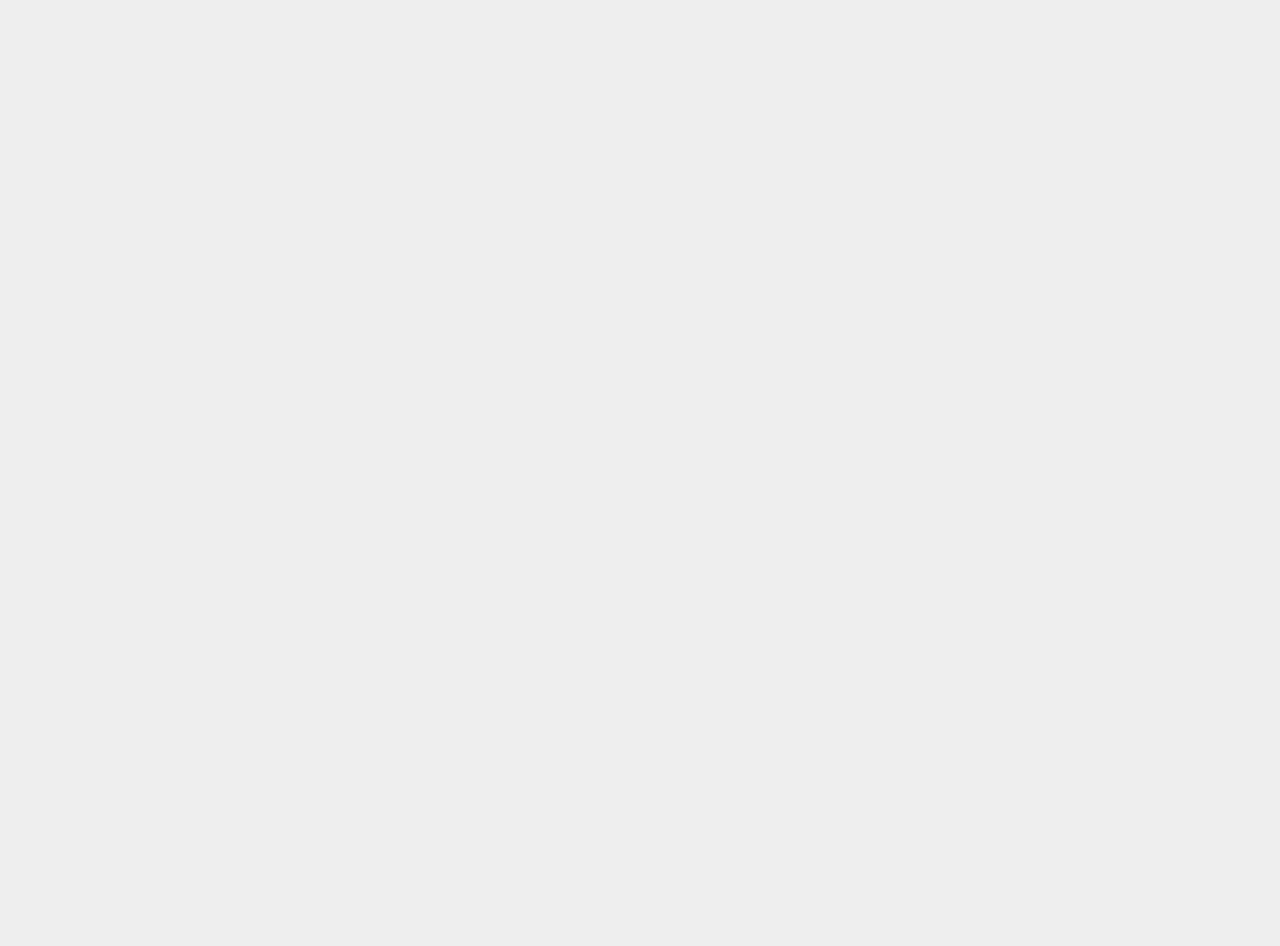
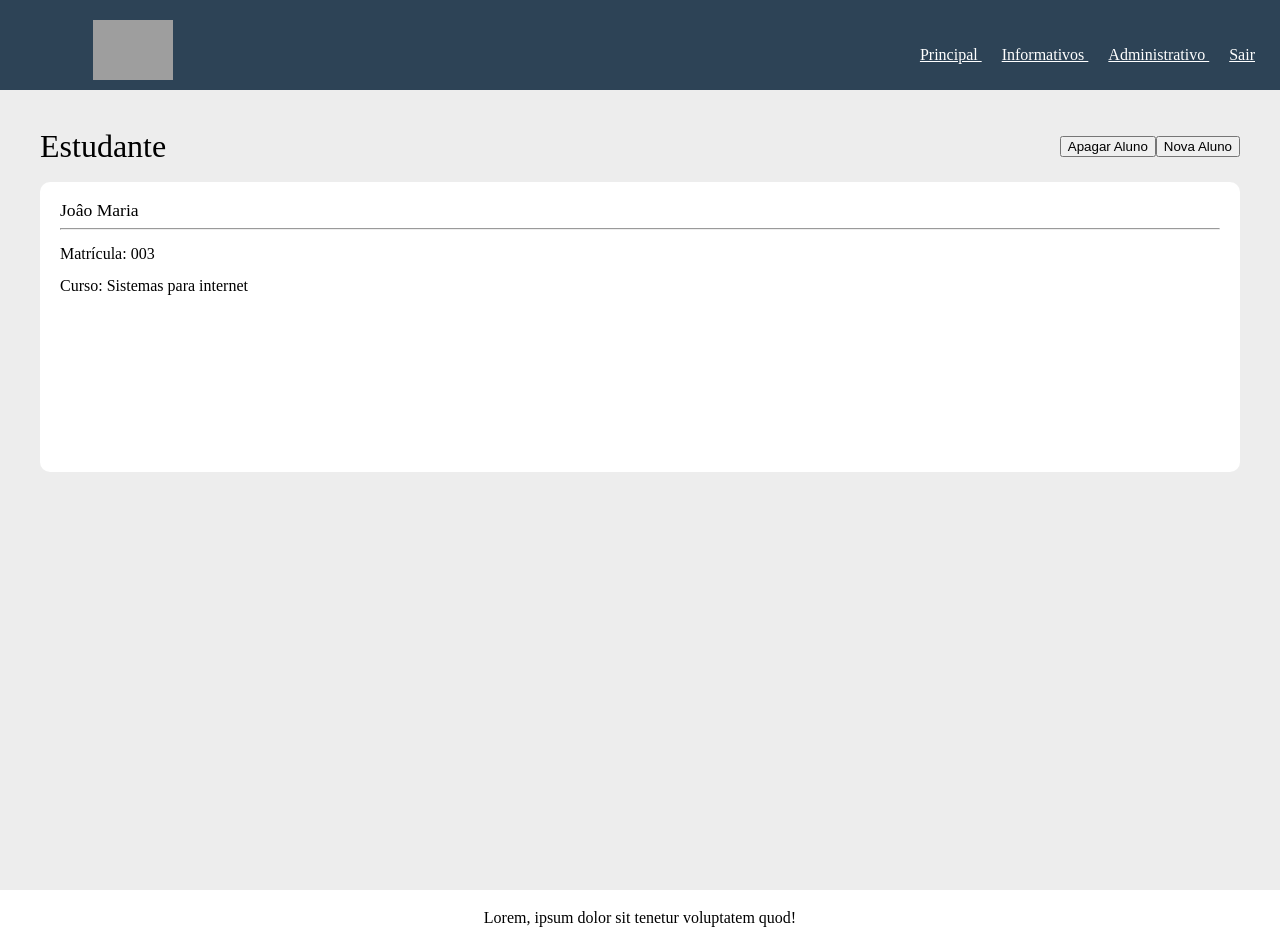
Before and after one commit to neliofrazao/hands-on-react, a React (Create React App) app: page /aluno/3 in a window 1280 px wide. Before the commit this address had no page. Before the commit the page ends 800 px from the top, so only its background shows below. Built offline with nearby package versions, Linux system fonts and the light colour scheme; data requests are answered from the project's data file; grey boxes are pictures that could not be loaded.

Commit message:
apagando alunos

```diff
--- a/db.json
+++ b/db.json
@@ -1,20 +1,8 @@
 {
   "alunos": [
     {
-      "name": "Sara Novaes",
-      "registration": "002",
-      "course": "Sistemas para internet",
-      "id": 1
-    },
-    {
-      "name": "Patrícia Marcela",
+      "name": "Joâo Maria",
       "registration": "003",
-      "course": "Sistemas para internet",
-      "id": 2
-    },
-    {
-      "name": "Joâo Maria",
-      "registration": "004",
       "course": "Sistemas para internet",
       "id": 3
     }
--- a/src/App.js
+++ b/src/App.js
@@ -3,14 +3,16 @@ import Main  from './pages/main'
 import Newsletter from './pages/newsletter/newsletter';
 import Admin from './pages/admin';
 import { Routes, Route } from "react-router-dom";
+import StudentDetail from './pages/student-detail';
 
 function App() {
   return (
     <Routes>
       <Route path="/" element={<LayoutContainer />}>
         <Route index element={<Main />} />
-        <Route path="/informativo" element={<Newsletter />} />
-        <Route path="/administrativo" element={<Admin />} />
+        <Route path="informativo" element={<Newsletter />} />
+        <Route path="administrativo" element={<Admin />} />
+        <Route path="aluno/:id" element={<StudentDetail />} />
       </Route>
     </Routes>
   );
--- a/src/components/layout-container/index.js
+++ b/src/components/layout-container/index.js
@@ -8,8 +8,8 @@ const LayoutContainer = () => (
       <img src={Logo} alt="Sistema de Controle Acadêmico" className="header__logo" />
       <nav className="nav-header">
         <Link className="nav-header__link" to='/'>Principal </Link>
-        <Link className="nav-header__link" to='/informativo'>Informativos </Link>
-        <Link className="nav-header__link" to='/administrativo'>Administrativo </Link>
+        <Link className="nav-header__link" to='informativo'>Informativos </Link>
+        <Link className="nav-header__link" to='administrativo'>Administrativo </Link>
         <Link className="nav-header__link" to='/'>Sair </Link>
       </nav>
     </header>
--- a/src/components/student-list/index.js
+++ b/src/components/student-list/index.js
@@ -1,9 +1,10 @@
-import { useState, useEffect, useCallback} from 'react'
+import { useState, useEffect} from 'react'
 import SectionWrapper from '../../shared/section-wrapper'
 import InfoCardList from '../../shared/infor-card-list'
 import InfoCard from '../../shared/info-card'
 import http  from '../../utils/http'
 import './StudentList.css'
+import { Link } from 'react-router-dom'
 
 
 const StudentList = () => {
@@ -66,6 +67,7 @@ const StudentList = () => {
             <li>Matrícula: {item.registration}</li>
             <li>Curso: {item.course}</li>
           </ul>
+          <Link to={`aluno/${item.id}`}>Detalhamento do aluno</Link>
         </InfoCard>
         )) : <p>Nenhum Aluno Cadastrado</p>
       }
--- /dev/null
+++ b/src/pages/student-detail/index.js
@@ -0,0 +1,53 @@
+import {useState, useEffect} from 'react'
+import { useParams, useNavigate  } from "react-router-dom"
+import SectionWrapper from "../../shared/section-wrapper"
+import http from '../../utils/http'
+import InfoCard from '../../shared/info-card'
+
+const StudentDetail = () => {
+  const [studentData, setStudentData] = useState()
+  const {id} = useParams()
+  const navigate = useNavigate()
+  const studentUrl = `alunos/${id}`
+
+  const handleDelete = async () => {
+    await http.delete(studentUrl);
+    navigate("/")
+  }
+
+  useEffect(() => {
+    const getStudentInfo = async () => {
+      const response =  await http.get(studentUrl)
+      setStudentData(response.data)
+    }
+    getStudentInfo()
+  // eslint-disable-next-line react-hooks/exhaustive-deps
+  }, [id])
+
+  const subjectButton = [
+    {
+      label: 'Apagar Aluno',
+      action: handleDelete,
+    },
+    {
+      label: 'Nova Aluno',
+      action: () => console.log('novo aluno')
+    },
+  ]
+
+  return (
+  <SectionWrapper  title="Estudante"  button={studentData ? subjectButton : undefined} >
+    {studentData ?
+    (
+      <InfoCard title={studentData.name} key={studentData.id} isFullWith>
+      <ul className="info-card__list">
+        <li>Matrícula: {studentData.registration}</li>
+        <li>Curso: {studentData.course}</li>
+      </ul>
+    </InfoCard>
+    ): <p>Estudante não encontrado</p>}
+
+  </SectionWrapper>
+)}
+
+export default StudentDetail
--- a/src/shared/info-card/InfoCard.css
+++ b/src/shared/info-card/InfoCard.css
@@ -1,10 +1,14 @@
-.info-card {
+.info-card, .info-card-full {
     min-height: 250px;
     max-width: 300px;
     background-color: var(--branco);
     border-radius: 10px;
     padding: 20px;
     margin-bottom: 20px;
+  }
+
+  .info-card-full {
+    max-width: 100%;
   }
 
   @media screen and (min-width: 768px)  {
--- a/src/shared/info-card/index.js
+++ b/src/shared/info-card/index.js
@@ -1,8 +1,8 @@
 import './InfoCard.css'
 
-const InfoCard = ({children, title}) => {
+const InfoCard = ({children, title, isFullWith = false}) => {
   return (
-    <div className="info-card">
+    <div className={isFullWith ? "info-card-full" : "info-card" } >
       <h3 className="info-card__title">{title}</h3>
       <hr />
       {children}
--- a/src/shared/section-wrapper/index.js
+++ b/src/shared/section-wrapper/index.js
@@ -1,21 +1,25 @@
 import './SectionWrapper.css'
 
-const SectionWrapper = ({children, title, button}) => (
+const SectionWrapper = ({children, title, button}) => {
+  return (
   <section className="section-wrapper">
     <header className="section-header">
       <h1 className="section-header__title">{title}</h1>
-      {button &&
-        <button
+      <div>
+        {/* 0 por padrao é um falso verdadedeiro */}
+        {button?.length && button.map((button) => (
+          <button
           className="button +--success"
           onClick={button.action}
           >
             {button.label}
           </button>
-        }
+        ))}
+      </div>
 
     </header>
     {children}
   </section>
-)
+)}
 
 export default SectionWrapper
```
